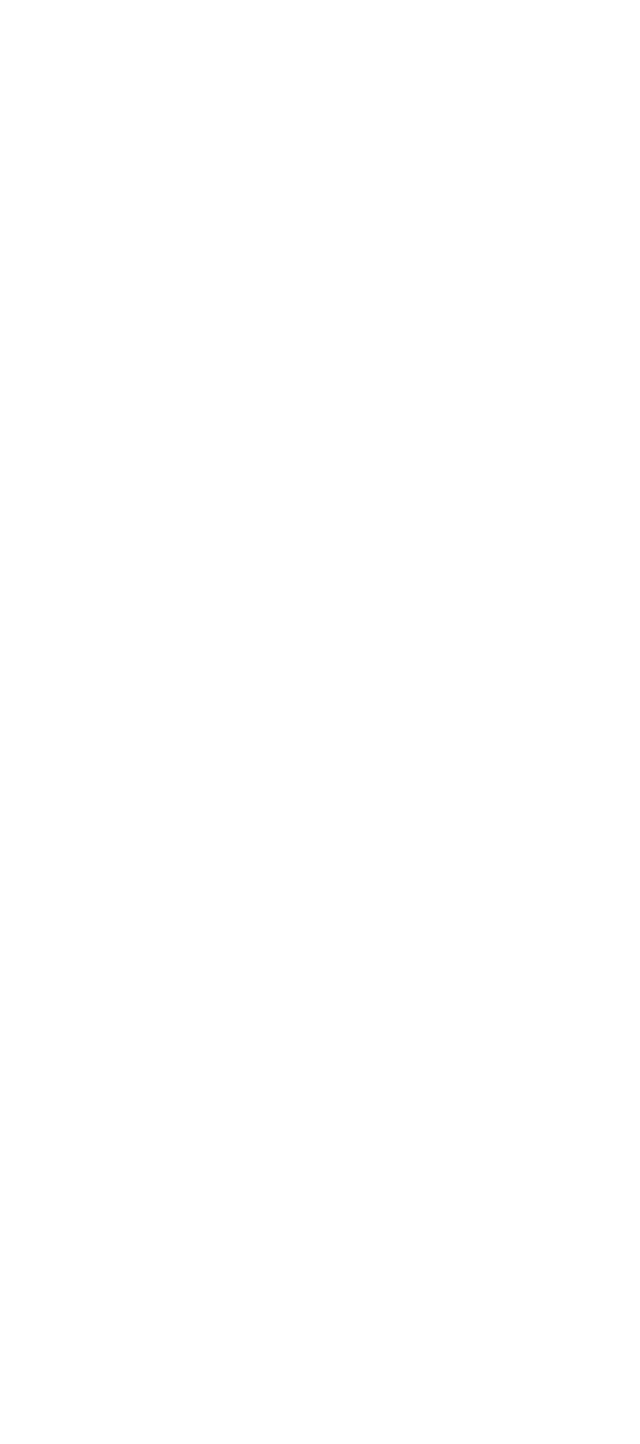
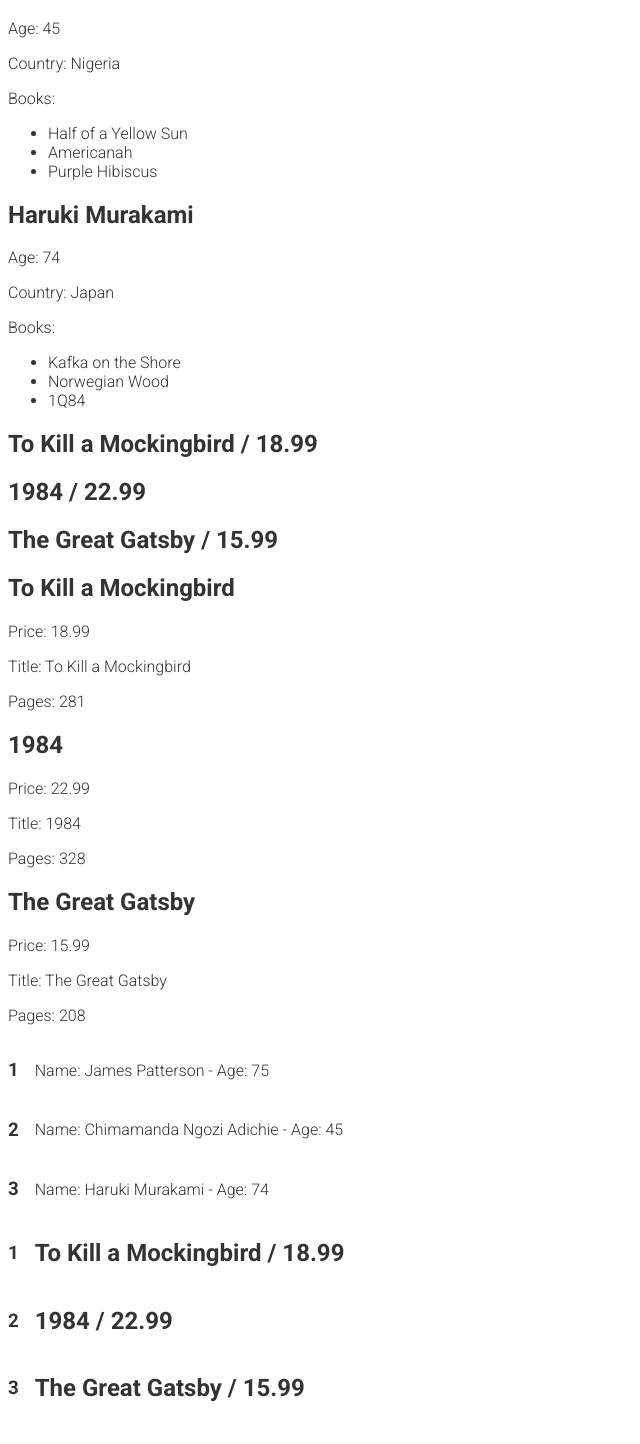
Before and after one commit to Arghun-dev/Advanced-React-Patterns, a React (Vite) app in the folder advanced-react/: page / in a window 1280 px wide. Shown: the part 384-1828 px from the top of the page, without its empty margins (0-640 px from the left). Before the commit the page ends 800 px from the top, so only its background shows below. Built offline with nearby package versions, Linux system fonts and the light colour scheme.

Commit message:
feat: add list patterns

```diff
--- a/advanced-react/src/App.tsx
+++ b/advanced-react/src/App.tsx
@@ -1,19 +1,64 @@
-import { SplitScreen } from "./components/SplitScreen";
+import { LargeAuthorListItems } from "./components/Authors/LargeListItems";
+import { SmallAuthorListItems } from "./components/Authors/SmallListItems";
+import { LargeBookListItem } from "./components/Books/LargeListItems";
+import { SmallBookListItem } from "./components/Books/SmallListItems";
+import { NumberedList } from "./components/Lists/Numbered";
+import { RegularList } from "./components/Lists/Regular";
+// import { SplitScreen } from "./components/SplitScreen";
+import { authors } from "./data/authors";
+import { books } from "./data/books";
 
-const Left = ({ title }: { title: string }) => (
-  <h2 style={{ backgroundColor: "coral" }}>{title}</h2>
-);
+// const Left = ({ title }: { title: string }) => (
+//   <h2 style={{ backgroundColor: "coral" }}>{title}</h2>
+// );
 
-const Right = ({ title }: { title: string }) => (
-  <h2 style={{ backgroundColor: "crimson" }}>{title}</h2>
-);
+// const Right = ({ title }: { title: string }) => (
+//   <h2 style={{ backgroundColor: "crimson" }}>{title}</h2>
+// );
 
 function App() {
   return (
-    <SplitScreen leftWidth={1} rightWidth={3}>
-      <Left title="I am Left!" />
-      <Right title="I am Right!" />
-    </SplitScreen>
+    // <SplitScreen leftWidth={1} rightWidth={3}>
+    //   <Left title="I am Left!" />
+    //   <Right title="I am Right!" />
+    // </SplitScreen>
+    <>
+      <RegularList
+        items={authors}
+        sourceName="author"
+        ItemComponent={SmallAuthorListItems}
+      />
+      <RegularList
+        items={authors}
+        sourceName="author"
+        ItemComponent={LargeAuthorListItems}
+      />
+      <RegularList
+        items={books}
+        sourceName="book"
+        ItemComponent={SmallBookListItem}
+      />
+      <RegularList
+        items={books}
+        sourceName="book"
+        ItemComponent={LargeBookListItem}
+      />
+      <NumberedList
+        items={authors}
+        sourceName="author"
+        ItemComponent={SmallAuthorListItems}
+      />
+      <NumberedList
+        items={books}
+        sourceName="book"
+        ItemComponent={SmallBookListItem}
+      />
+      <NumberedList
+        items={books}
+        sourceName="book"
+        ItemComponent={LargeBookListItem}
+      />
+    </>
   );
 }
 
--- /dev/null
+++ b/advanced-react/src/components/Authors/LargeListItems.tsx
@@ -0,0 +1,17 @@
+export const LargeAuthorListItems = ({ author }: { author: Author }) => {
+  const { name, age, country, books } = author;
+
+  return (
+    <>
+      <h2>{name}</h2>
+      <p>Age: {age}</p>
+      <p>Country: {country}</p>
+      <p>Books:</p>
+      <ul>
+        {books.map((book) => (
+          <li key={book}>{book}</li>
+        ))}
+      </ul>
+    </>
+  );
+};
--- /dev/null
+++ b/advanced-react/src/components/Authors/SmallListItems.tsx
@@ -0,0 +1,9 @@
+export const SmallAuthorListItems = ({ author }: { author: Author }) => {
+  const { name, age } = author;
+
+  return (
+    <p>
+      Name: {name} - Age: {age}
+    </p>
+  );
+};
--- /dev/null
+++ b/advanced-react/src/components/Books/LargeListItems.tsx
@@ -0,0 +1,12 @@
+export const LargeBookListItem = ({ book }: { book: Book }) => {
+  const { name, price, title, pages } = book;
+
+  return (
+    <>
+      <h2>{name}</h2>
+      <p>Price: {price}</p>
+      <p>Title: {title}</p>
+      <p>Pages: {pages}</p>
+    </>
+  );
+};
--- /dev/null
+++ b/advanced-react/src/components/Books/SmallListItems.tsx
@@ -0,0 +1,9 @@
+export const SmallBookListItem = ({ book }: { book: Book }) => {
+  const { name, price } = book;
+
+  return (
+    <h2>
+      {name} / {price}
+    </h2>
+  );
+};
--- /dev/null
+++ b/advanced-react/src/components/Lists/Numbered.tsx
@@ -0,0 +1,33 @@
+import styled from "styled-components";
+
+interface NumberedListProps {
+  items: unknown[];
+  sourceName: "author" | "book";
+  ItemComponent: React.ElementType;
+}
+
+const Container = styled.div`
+  display: flex;
+  align-items: center;
+`;
+
+const Number = styled.h3`
+  margin-right: 1rem;
+`;
+
+export const NumberedList = ({
+  items,
+  sourceName,
+  ItemComponent,
+}: NumberedListProps) => {
+  return (
+    <>
+      {items.map((item, i) => (
+        <Container key={i}>
+          <Number>{i + 1}</Number>
+          <ItemComponent key={i} {...{ [sourceName]: item }} />
+        </Container>
+      ))}
+    </>
+  );
+};
--- /dev/null
+++ b/advanced-react/src/components/Lists/Regular.tsx
@@ -0,0 +1,19 @@
+interface RegularListProps {
+  items: unknown[];
+  sourceName: "book" | "author";
+  ItemComponent: React.ElementType;
+}
+
+export const RegularList = ({
+  items,
+  sourceName,
+  ItemComponent,
+}: RegularListProps) => {
+  return (
+    <>
+      {items.map((item, i) => (
+        <ItemComponent key={i} {...{ [sourceName]: item }} />
+      ))}
+    </>
+  );
+};
--- /dev/null
+++ b/advanced-react/src/data/authors.ts
@@ -0,0 +1,20 @@
+export const authors: Author[] = [
+  {
+    name: "James Patterson",
+    age: 75,
+    country: "USA",
+    books: ["Along Came a Spider", "Kiss the Girls", "Jack & Jill"],
+  },
+  {
+    name: "Chimamanda Ngozi Adichie",
+    age: 45,
+    country: "Nigeria",
+    books: ["Half of a Yellow Sun", "Americanah", "Purple Hibiscus"],
+  },
+  {
+    name: "Haruki Murakami",
+    age: 74,
+    country: "Japan",
+    books: ["Kafka on the Shore", "Norwegian Wood", "1Q84"],
+  },
+];
--- /dev/null
+++ b/advanced-react/src/data/books.ts
@@ -0,0 +1,20 @@
+export const books: Book[] = [
+  {
+    name: "To Kill a Mockingbird",
+    pages: 281,
+    title: "To Kill a Mockingbird",
+    price: 18.99,
+  },
+  {
+    name: "1984",
+    pages: 328,
+    title: "1984",
+    price: 22.99,
+  },
+  {
+    name: "The Great Gatsby",
+    pages: 208,
+    title: "The Great Gatsby",
+    price: 15.99,
+  },
+];
--- /dev/null
+++ b/advanced-react/src/types/author.d.ts
@@ -0,0 +1,6 @@
+type Author = {
+  name: string;
+  age: number;
+  country: string;
+  books: string[];
+};
--- /dev/null
+++ b/advanced-react/src/types/book.d.ts
@@ -0,0 +1,6 @@
+type Book = {
+  name: string;
+  pages: number;
+  title: string;
+  price: number;
+};
```
